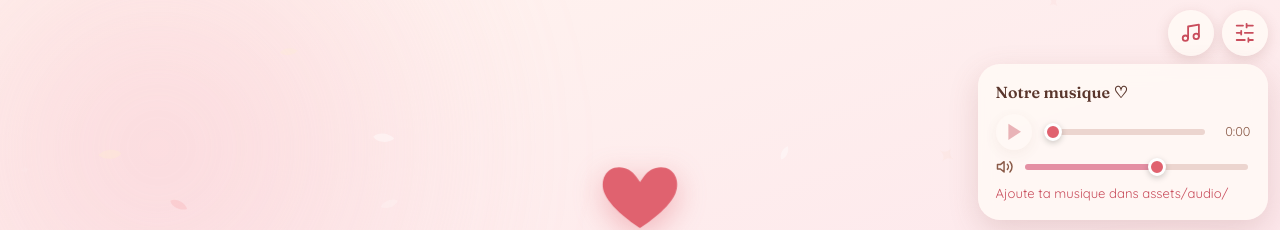
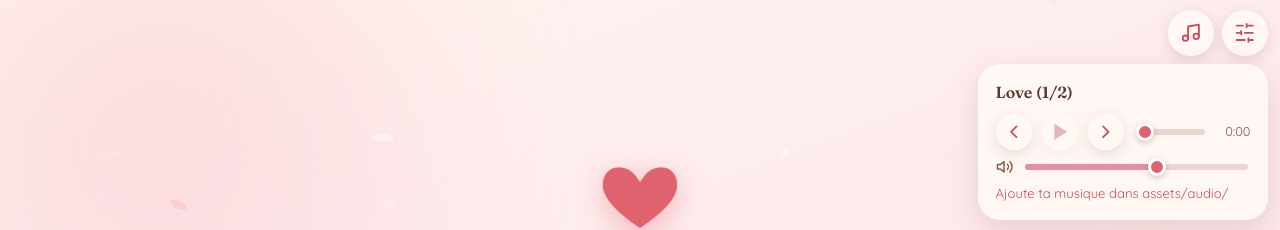
Before and after one commit to Mafieuso/notre-petit-univers, a plain HTML site: page index.html in a window 1280 px wide. Both pictures are taken after a click on the button 1191 px from the left and 33 px from the top of the page. Shown: the top 230 px of the page. Drawn offline with Linux system fonts and the light colour scheme.

Commit message:
Ajout de deux musiques (Love, Life) et lecteur en playlist
Co-Authored-By: Claude Sonnet 5.5 <noreply@anthropic.com>

```diff
--- a/config.js
+++ b/config.js
@@ -27,8 +27,11 @@ window.CONFIG = {
 
   /* ---------- MUSIQUE ---------- */
   music: {
-    file: "assets/audio/musique.mp3",
-    title: "Notre musique ♡"
+    title: "Notre musique ♡",
+    tracks: [                       // Les morceaux s'enchaînent dans cet ordre
+      { file: "assets/audio/Love.mp3", title: "Love" },
+      { file: "assets/audio/Life.mp3", title: "Life" }
+    ]
   },
 
   /* ---------- SONS (optionnel) ----------
--- a/index.html
+++ b/index.html
@@ -49,7 +49,9 @@
 <div class="panel music-panel" id="music-panel" hidden>
   <div class="mp-title" id="mp-title">Notre musique ♡</div>
   <div class="mp-row">
+    <button class="icon-btn small" id="mp-prev" aria-label="Précédent" hidden><svg class="ic"><use href="#i-left"/></svg></button>
     <button class="icon-btn small" id="mp-play" aria-label="Lecture"><svg class="ic fill"><use href="#i-play"/></svg></button>
+    <button class="icon-btn small" id="mp-next" aria-label="Suivant" hidden><svg class="ic"><use href="#i-right"/></svg></button>
     <input type="range" id="mp-seek" min="0" max="1000" value="0" aria-label="Progression">
     <span class="mp-time" id="mp-time">0:00</span>
   </div>
--- a/script.js
+++ b/script.js
@@ -67,14 +67,26 @@
   /* ---------- Lecteur de musique ---------- */
   (function music() {
     const m = cfg.music || {};
-    $('#mp-title').textContent = m.title || 'Musique';
+    const tracks = (m.tracks && m.tracks.length ? m.tracks : (m.file ? [{ file: m.file, title: m.title }] : []));
+    const titleEl = $('#mp-title');
     const playBtn = $('#mp-play'), seek = $('#mp-seek'), vol = $('#mp-vol'), time = $('#mp-time'), missing = $('#mp-missing');
-    const audio = new Audio(); audio.loop = true; audio.preload = 'metadata';
-    let ok = !!m.file;
+    const prevBtn = $('#mp-prev'), nextBtn = $('#mp-next');
+    const audio = new Audio(); audio.preload = 'metadata';
+    let ok = tracks.length > 0, idx = 0;
     const fail = () => {
       ok = false; playBtn.disabled = true; seek.disabled = true; missing.hidden = false; missing.textContent = NU.t('music.missing');
     };
-    if (!m.file) fail(); else { audio.addEventListener('error', fail); audio.src = m.file; }
+    const load = (i, autoplay) => {
+      idx = (i + tracks.length) % tracks.length;
+      titleEl.textContent = (tracks[idx].title || 'Musique') + (tracks.length > 1 ? ` (${idx + 1}/${tracks.length})` : '');
+      audio.src = tracks[idx].file; seek.value = 0; time.textContent = '0:00';
+      if (autoplay) audio.play().catch(() => {});
+    };
+    prevBtn.hidden = nextBtn.hidden = tracks.length < 2;
+    prevBtn.onclick = () => ok && load(idx - 1, !audio.paused);
+    nextBtn.onclick = () => ok && load(idx + 1, !audio.paused);
+    audio.addEventListener('ended', () => load(idx + 1, true));
+    if (!ok) { titleEl.textContent = m.title || 'Musique'; fail(); } else { audio.addEventListener('error', fail); load(0, false); }
     const setRange = (r) => r.style.setProperty('--v', (r.value / r.max * 100) + '%');
     const setIcon = () => playBtn.querySelector('use').setAttribute('href', audio.paused ? '#i-play' : '#i-pause');
     const savedVol = NU.store.get('notre-univers:vol', 60); vol.value = savedVol; audio.volume = savedVol / 100; setRange(vol); setRange(seek);
```
Also changed, not shown: 2 other files.
